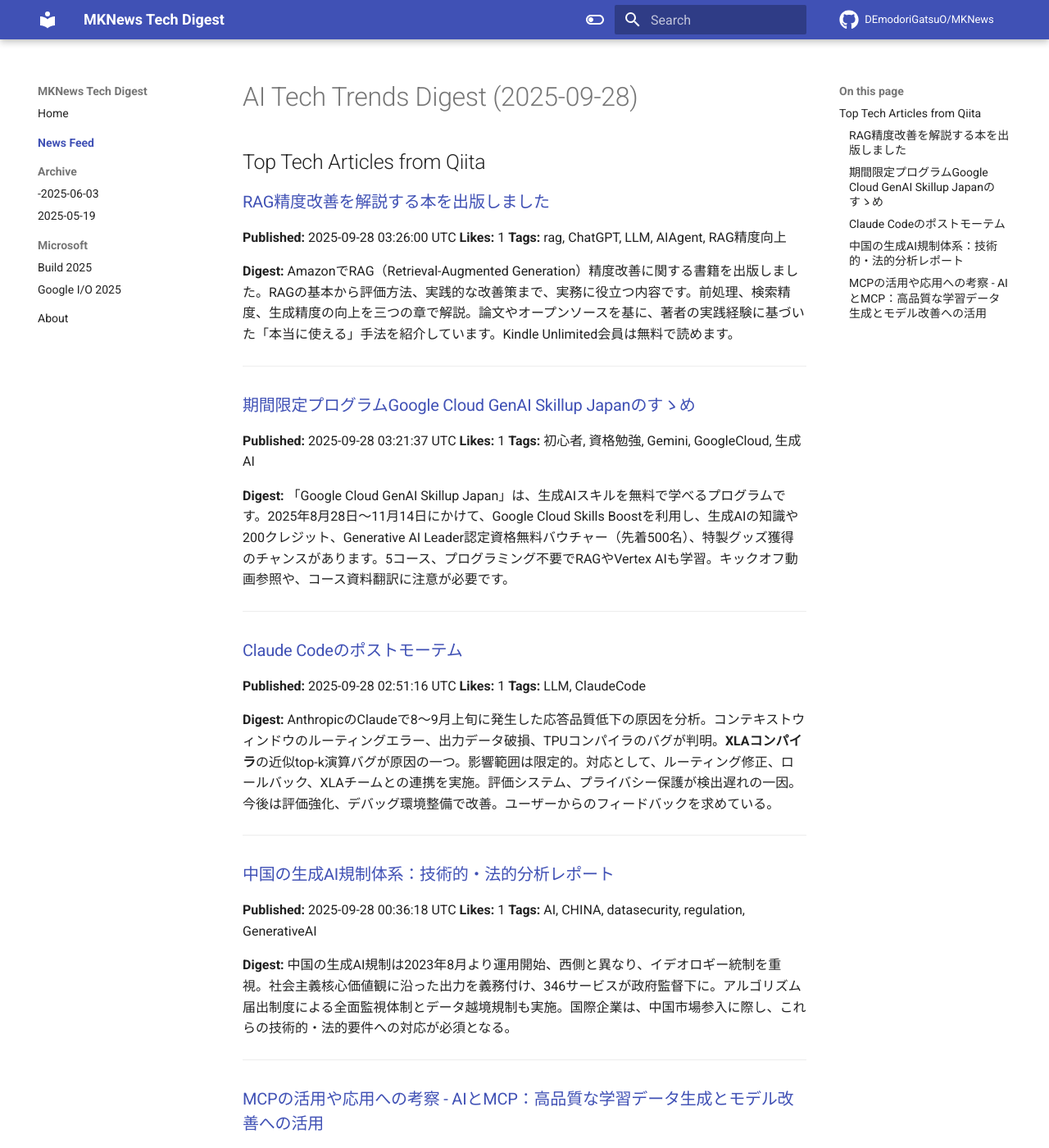
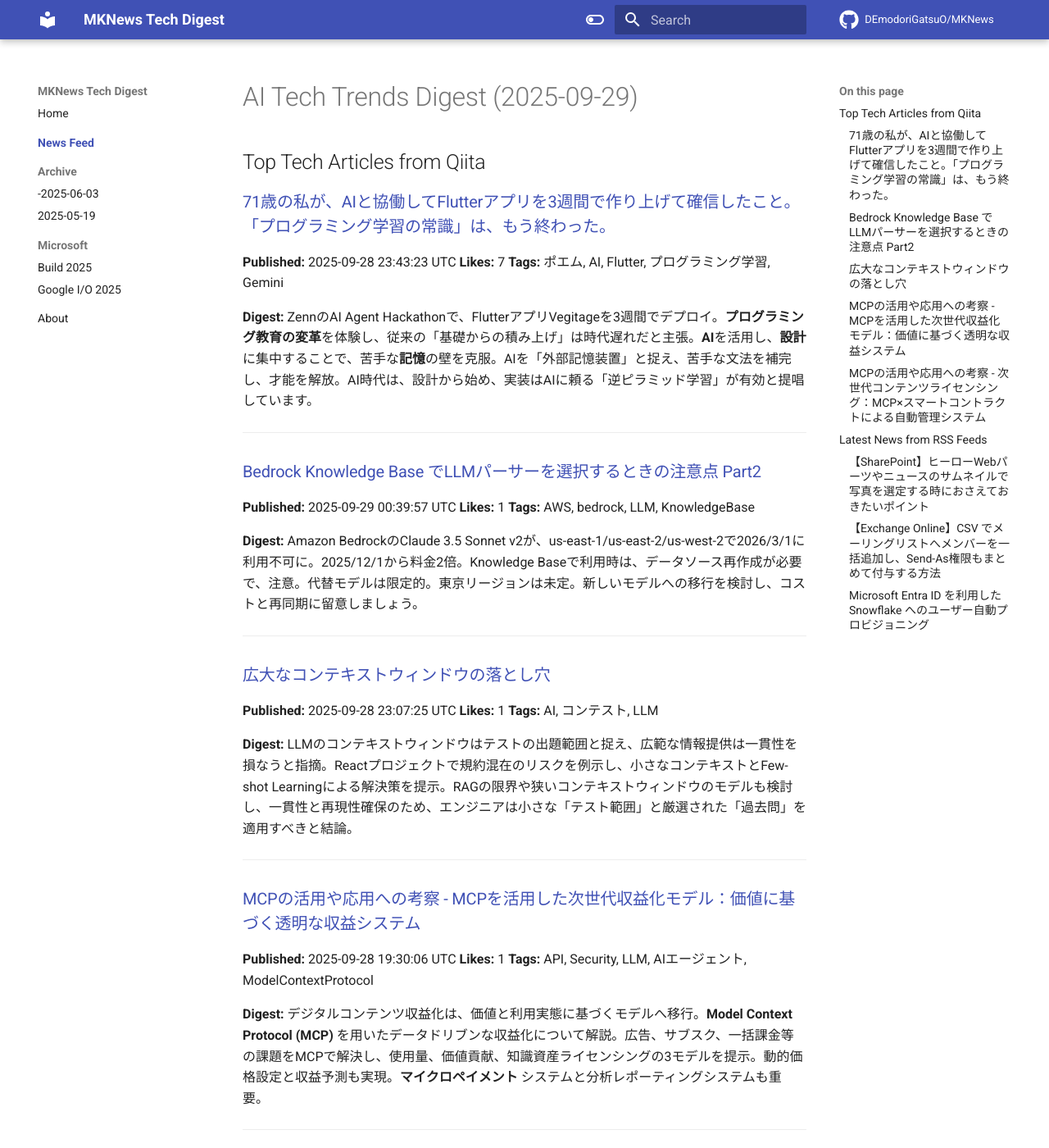
Before and after one commit to DEmodoriGatsuO/MKNews, an MkDocs documentation site: the page built from docs/news/index.md, in a window 1280 px wide and 1400 px high. Shown: the whole window at 82% size. Built offline with MkDocs 1.6.1 and Material for MkDocs 9.7.7, drawn with Linux system fonts in a browser that asks for light colours; comment, search, counter and statistics services are not loaded; some of the changed text lies outside the part shown.

Commit message:
Automated AI Tech Digest - 2025-09-29

```diff
--- a/docs/news/index.md
+++ b/docs/news/index.md
@@ -1,55 +1,88 @@
-# AI Tech Trends Digest (2025-09-28)
+# AI Tech Trends Digest (2025-09-29)
 
 
 ## Top Tech Articles from Qiita
 
 
-### [RAG精度改善を解説する本を出版しました](https://qiita.com/xxyc/items/3d9bac8b9da2ebf92f03)
-**Published:** 2025-09-28 03:26:00 UTC
-**Likes:** 1
-**Tags:** rag, ChatGPT, LLM, AIAgent, RAG精度向上
+### [71歳の私が、AIと協働してFlutterアプリを3週間で作り上げて確信したこと。「プログラミング学習の常識」は、もう終わった。](https://qiita.com/yniji/items/56a86283ddef245bc35f)
+**Published:** 2025-09-28 23:43:23 UTC
+**Likes:** 7
+**Tags:** ポエム, AI, Flutter, プログラミング学習, Gemini
 
 **Digest:**
-AmazonでRAG（Retrieval-Augmented Generation）精度改善に関する書籍を出版しました。RAGの基本から評価方法、実践的な改善策まで、実務に役立つ内容です。前処理、検索精度、生成精度の向上を三つの章で解説。論文やオープンソースを基に、著者の実践経験に基づいた「本当に使える」手法を紹介しています。Kindle Unlimited会員は無料で読めます。
+ZennのAI Agent Hackathonで、FlutterアプリVegitageを3週間でデプロイ。**プログラミング教育の変革**を体験し、従来の「基礎からの積み上げ」は時代遅れだと主張。**AI**を活用し、**設計**に集中することで、苦手な**記憶**の壁を克服。AIを「外部記憶装置」と捉え、苦手な文法を補完し、才能を解放。AI時代は、設計から始め、実装はAIに頼る「逆ピラミッド学習」が有効と提唱しています。
 
 ---
 
-### [期間限定プログラムGoogle Cloud GenAI Skillup Japanのすゝめ](https://qiita.com/kanata564/items/363c9b6dddff543f9da0)
-**Published:** 2025-09-28 03:21:37 UTC
+### [Bedrock Knowledge Base でLLMパーサーを選択するときの注意点 Part2](https://qiita.com/hi_carbo/items/f718f6f37407727e11bb)
+**Published:** 2025-09-29 00:39:57 UTC
 **Likes:** 1
-**Tags:** 初心者, 資格勉強, Gemini, GoogleCloud, 生成AI
+**Tags:** AWS, bedrock, LLM, KnowledgeBase
 
 **Digest:**
-「Google Cloud GenAI Skillup Japan」は、生成AIスキルを無料で学べるプログラムです。2025年8月28日～11月14日にかけて、Google Cloud Skills Boostを利用し、生成AIの知識や200クレジット、Generative AI Leader認定資格無料バウチャー（先着500名）、特製グッズ獲得のチャンスがあります。5コース、プログラミング不要でRAGやVertex AIも学習。キックオフ動画参照や、コース資料翻訳に注意が必要です。
+Amazon BedrockのClaude 3.5 Sonnet v2が、us-east-1/us-east-2/us-west-2で2026/3/1に利用不可に。2025/12/1から料金2倍。Knowledge Baseで利用時は、データソース再作成が必要で、注意。代替モデルは限定的。東京リージョンは未定。新しいモデルへの移行を検討し、コストと再同期に留意しましょう。
 
 ---
 
-### [Claude Codeのポストモーテム](https://qiita.com/Shisa_07/items/aa43981323e755f62a7e)
-**Published:** 2025-09-28 02:51:16 UTC
+### [広大なコンテキストウィンドウの落とし穴](https://qiita.com/s-age/items/065ab48e06095aa9c7ff)
+**Published:** 2025-09-28 23:07:25 UTC
 **Likes:** 1
-**Tags:** LLM, ClaudeCode
+**Tags:** AI, コンテスト, LLM
 
 **Digest:**
-AnthropicのClaudeで8〜9月上旬に発生した応答品質低下の原因を分析。コンテキストウィンドウのルーティングエラー、出力データ破損、TPUコンパイラのバグが判明。**XLAコンパイラ**の近似top-k演算バグが原因の一つ。影響範囲は限定的。対応として、ルーティング修正、ロールバック、XLAチームとの連携を実施。評価システム、プライバシー保護が検出遅れの一因。今後は評価強化、デバッグ環境整備で改善。ユーザーからのフィードバックを求めている。
+LLMのコンテキストウィンドウはテストの出題範囲と捉え、広範な情報提供は一貫性を損なうと指摘。Reactプロジェクトで規約混在のリスクを例示し、小さなコンテキストとFew-shot Learningによる解決策を提示。RAGの限界や狭いコンテキストウィンドウのモデルも検討し、一貫性と再現性確保のため、エンジニアは小さな「テスト範囲」と厳選された「過去問」を適用すべきと結論。
 
 ---
 
-### [中国の生成AI規制体系：技術的・法的分析レポート](https://qiita.com/n_hiraoka/items/5ad305727e0e6bf3276f)
-**Published:** 2025-09-28 00:36:18 UTC
-**Likes:** 1
-**Tags:** AI, CHINA, datasecurity, regulation, GenerativeAI
-
-**Digest:**
-中国の生成AI規制は2023年8月より運用開始、西側と異なり、イデオロギー統制を重視。社会主義核心価値観に沿った出力を義務付け、346サービスが政府監督下に。アルゴリズム届出制度による全面監視体制とデータ越境規制も実施。国際企業は、中国市場参入に際し、これらの技術的・法的要件への対応が必須となる。
-
----
-
-### [MCPの活用や応用への考察 - AIとMCP：高品質な学習データ生成とモデル改善への活用](https://qiita.com/555hamano/items/ac171a99c5cbc4bed606)
-**Published:** 2025-09-27 16:53:14 UTC
+### [MCPの活用や応用への考察 - MCPを活用した次世代収益化モデル：価値に基づく透明な収益システム](https://qiita.com/555hamano/items/6173b651d6758c7dde2b)
+**Published:** 2025-09-28 19:30:06 UTC
 **Likes:** 1
 **Tags:** API, Security, LLM, AIエージェント, ModelContextProtocol
 
 **Digest:**
-Model Context Protocol (MCP) は、AIと外部データソース間の標準化された相互作用により、高品質で構造化されたデータを生成します。従来のWebデータと異なり、AIの動作パターンを記録し、実用的なコンテキスト情報も付与。プロンプトエンジニアリング自動化やRAGシステム高度化に貢献し、自己改善型のデータセットを構築。プライバシー保護とスケーラビリティも考慮し、様々なAIモデル開発に活用可能です。
+デジタルコンテンツ収益化は、価値と利用実態に基づくモデルへ移行。**Model Context Protocol (MCP)** を用いたデータドリブンな収益化について解説。広告、サブスク、一括課金等の課題をMCPで解決し、使用量、価値貢献、知識資産ライセンシングの3モデルを提示。動的価格設定と収益予測も実現。**マイクロペイメント** システムと分析レポーティングシステムも重要。
 
 ---
+
+### [MCPの活用や応用への考察 - 次世代コンテンツライセンシング：MCP×スマートコントラクトによる自動管理システム](https://qiita.com/555hamano/items/f94c6a1d55b760baa97a)
+**Published:** 2025-09-28 19:26:05 UTC
+**Likes:** 1
+**Tags:** API, Security, LLM, AIエージェント, ModelContextProtocol
+
+**Digest:**
+デジタルコンテンツの二次利用管理を、LLMとスマートコントラクトを組み合わせたMCPで自動化。課題は手動契約の煩雑さ、利用追跡の困難さ、支払い遅延。**スマートコントラクト**を活用し、柔軟なライセンス、改ざん不可の利用ログ、リアルタイム決済を実現。AI学習データライセンシングや再配布ライセンシングへの応用も可能。**法的コンプライアンス**や**スケーラビリティ**も考慮。
+
+---
+
+## Latest News from RSS Feeds
+
+
+### [【SharePoint】ヒーローWebパーツやニュースのサムネイルで写真を選定する時におさえておきたいポイント](https://blog.jbs.co.jp/entry/2025/09/29/135909)
+**Source:** JBS Blog
+**Published:** 2025-09-29 04:59:09 UTC
+**Tags:** SharePoint, UI/UX
+
+**Digest:**
+SharePointモダンUIの**ヒーローWebパーツ**と**ニュースWebパーツ**におけるサムネイル写真の活用術を紹介。**Before/After**事例を通じて、効果的な写真の選び方や配置のコツを解説します。これにより、情報発信の質を高め、ユーザーの目を引く洗練されたデザインを実現します。
+
+---
+
+### [【Exchange Online】CSV でメーリングリストへメンバーを一括追加し、Send-As権限もまとめて付与する方法](https://blog.jbs.co.jp/entry/2025/09/29/125021)
+**Source:** JBS Blog
+**Published:** 2025-09-29 03:50:21 UTC
+**Tags:** Exchange Online, Exchange Server, Microsoft Outlook, Microsoft 365
+
+**Digest:**
+Microsoft 365管理者は、PowerShellで配布グループへのメンバー一括追加と「Send-As」権限付与を自動化できます。CSVファイルでユーザーを指定し、既存の配布グループに一括追加。さらに、追加されたユーザーに「メールボックス所有者として送信」権限を付与するスクリプトを一本化し、効率的な管理を実現します。環境や前提条件、実行手順など詳細は記事を参照ください。
+
+---
+
+### [Microsoft Entra ID を利用した Snowflake へのユーザー自動プロビジョニング](https://blog.jbs.co.jp/entry/2025/09/29/120130)
+**Source:** JBS Blog
+**Published:** 2025-09-29 03:01:30 UTC
+**Tags:** Snowflake, Microsoft Entra ID
+
+**Digest:**
+Microsoft Entra ID ユーザーをSnowflakeへ自動プロビジョニング設定！Azure ADとSnowflakeを連携し、ユーザー管理を効率化。Entra IDのユーザー情報に基づき、Snowflakeアカウントを自動作成・更新・削除します。ID管理の自動化で、運用負荷を軽減し、セキュリティを強化しました。
+
+---
```
